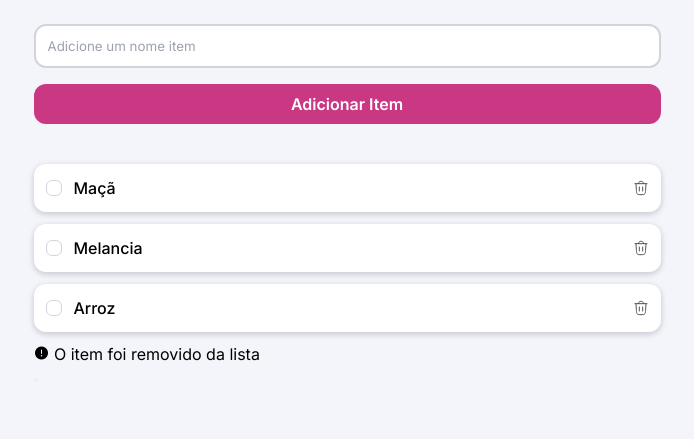
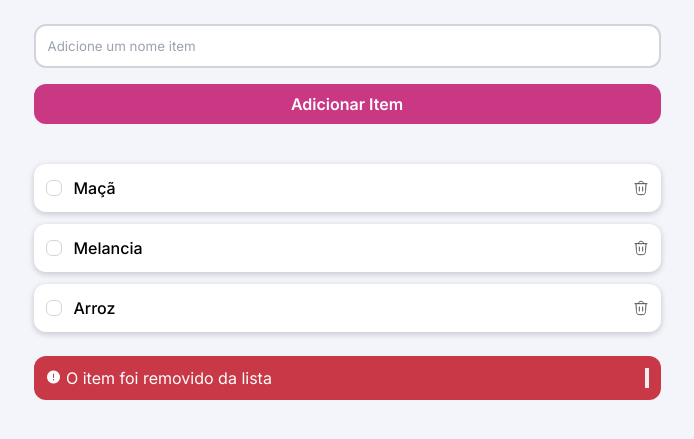
Before and after one commit to sophisantna/quicklist, a plain HTML site: page index.html in a window 1280 px wide. Shown: the part 185-624 px from the top of the page, without its empty margins (293-987 px from the left). Drawn offline with nearby package versions, Linux system fonts and the light colour scheme.

Commit message:
inicio das estilizações da div.warning

```diff
--- a/style.css
+++ b/style.css
@@ -164,3 +164,17 @@ main {
         }
     }
 }
+.warning {
+    background: var(--color-danger);
+    color: var(--always-white);
+    padding: 1.2rem;
+    display: flex;
+    justify-content: space-between;
+    border-radius: 1.2rem;
+    margin-top: 2.4rem;
+
+    /*efeitos para a aparição da div*/
+    opacity: 1;
+    transform: translateY(0);
+    transition: opacity .4s ease, transform .4s ease;
+}
```
